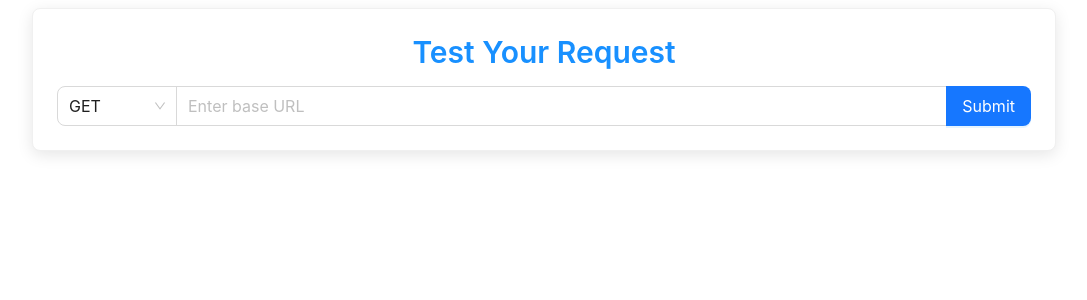
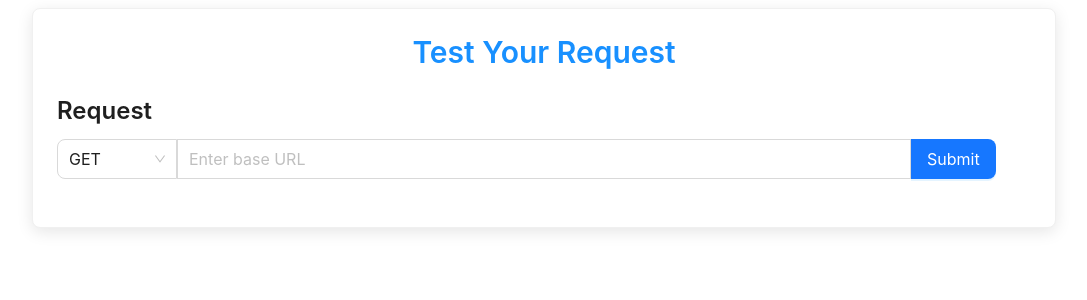
Before and after one commit to GKonopelko/rest-client-app, a Next.js app: page /RestClientPage/RestClientPage in a window 1280 px wide. Shown: the top 300 px of the page, without its empty margins (96-1183 px from the left). Built offline with nearby package versions, Linux system fonts and the light colour scheme.

Commit message:
feat: add form

```diff
--- a/src/pages/RestClientPage/RestClientPage.module.css
+++ b/src/pages/RestClientPage/RestClientPage.module.css
@@ -16,10 +16,21 @@
   color: #1890ff !important;
 }
 
+.form,
 .url-line {
   width: 100%;
 }
 
+.url-line {
+  display: grid;
+  grid-template-columns: 120px 1fr 120px;
+}
+
 .select {
   min-width: 120px;
+  border-top-right-radius: 0px;
 }
+
+.url-wrapper {
+  width: inherit;
+}
--- a/src/pages/RestClientPage/RestClientPage.tsx
+++ b/src/pages/RestClientPage/RestClientPage.tsx
@@ -1,6 +1,6 @@
 'use client';
 
-import { Card, Typography, Space, Input, Button, Select } from 'antd';
+import { Card, Typography, Space, Input, Button, Select, Form } from 'antd';
 import styles from './RestClientPage.module.css';
 
 const { Title } = Typography;
@@ -24,7 +24,10 @@ export default function RestClientPage() {
         <Title level={2} className={styles.title}>
           Test Your Request
         </Title>
+        <Form className={styles.form}>
+          <Title level={3}>Request</Title>
           <Space.Compact className={styles['url-line']} size="large">
+            <Form.Item>
               <Select className={styles.select} defaultValue="GET">
                 {methods.map((elem) => (
                   <Option key={elem} value={elem}>
@@ -32,9 +35,15 @@ export default function RestClientPage() {
                   </Option>
                 ))}
               </Select>
+            </Form.Item>
+            <Form.Item className={styles['url-wrapper']}>
               <Input placeholder="Enter base URL" />
+            </Form.Item>
+            <Form.Item>
               <Button type="primary">Submit</Button>
+            </Form.Item>
           </Space.Compact>
+        </Form>
       </Card>
     </section>
   );
```
Lines whose indentation alone changed are shown as unchanged.
